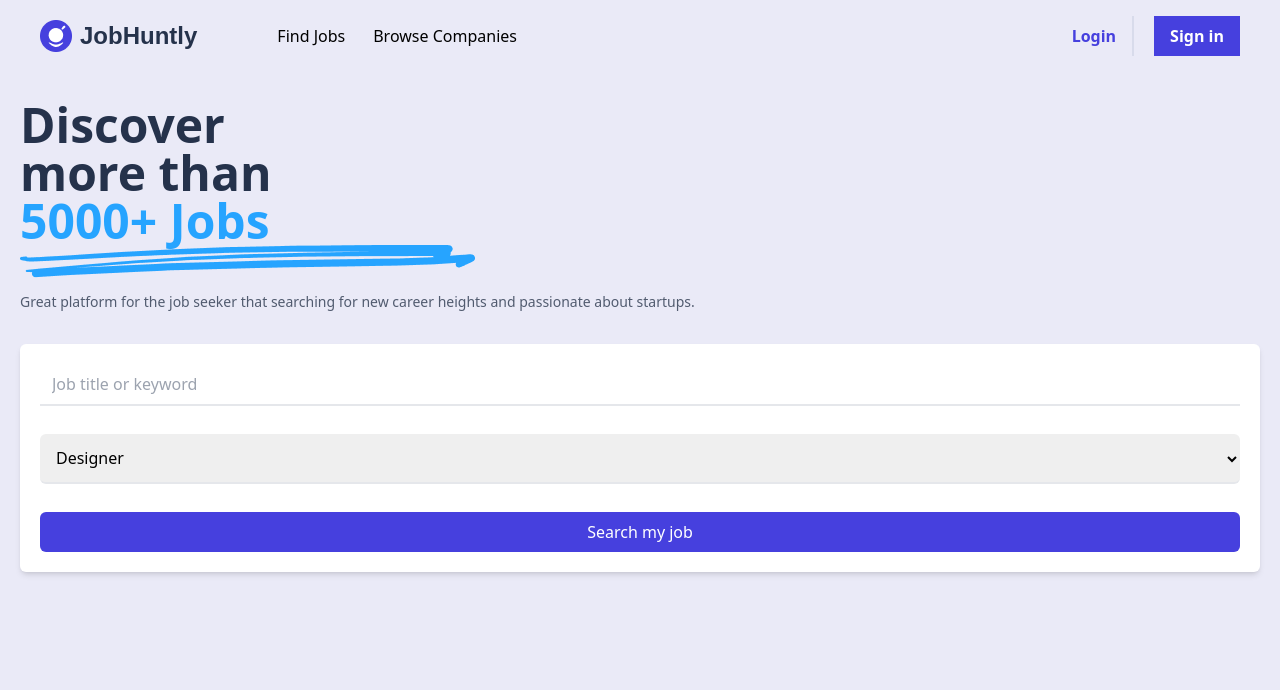
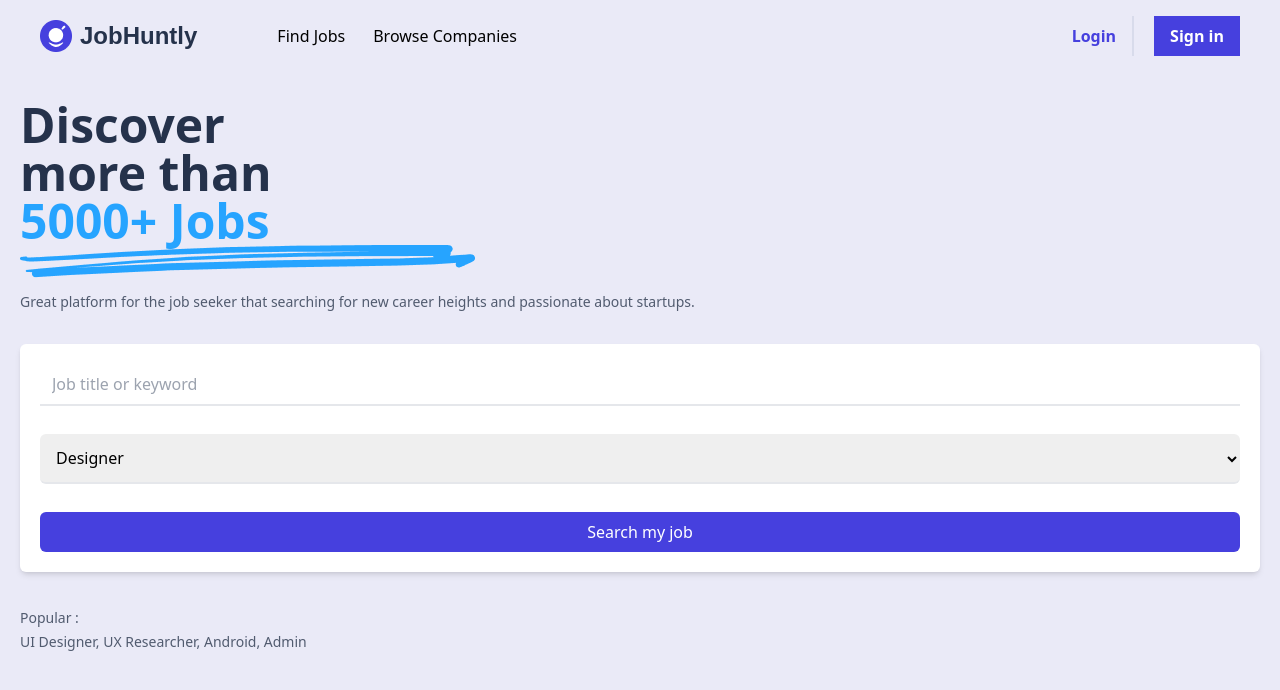
Before and after one commit to prashantjinwal/CodeAlpha, a React (Vite) app in the folder FrontEnd/: page / in a window 1280 px wide. Shown: the top 690 px of the page. Built offline with nearby package versions, Linux system fonts and the light colour scheme.

Commit message:
Add commit

```diff
--- a/FrontEnd/src/components/static/Header.jsx
+++ b/FrontEnd/src/components/static/Header.jsx
@@ -40,7 +40,7 @@ function Header({sideBarState}){
 
                 <Banner/>
                <div className="my-8 flex flex-row bg-white px-5 py-5 rounded-md shadow-md"> <Search/> </div>
-
+                <p className=" text-wrap text-[#515B6F] text-sm mt-[1em] "><span className="block py-1">Popular :</span>UI Designer, UX Researcher, Android, Admin</p>
             </div>
 
 
```
